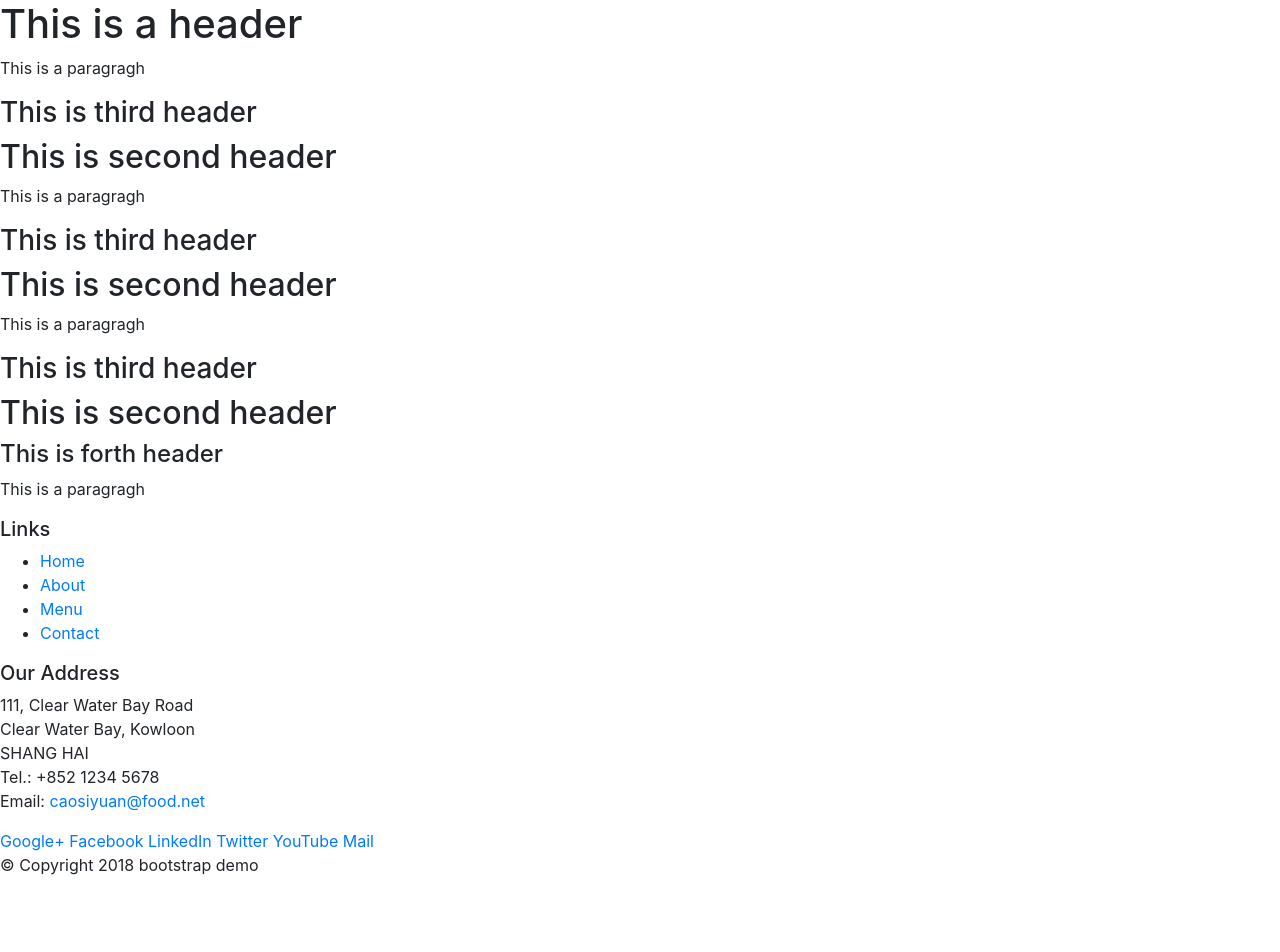
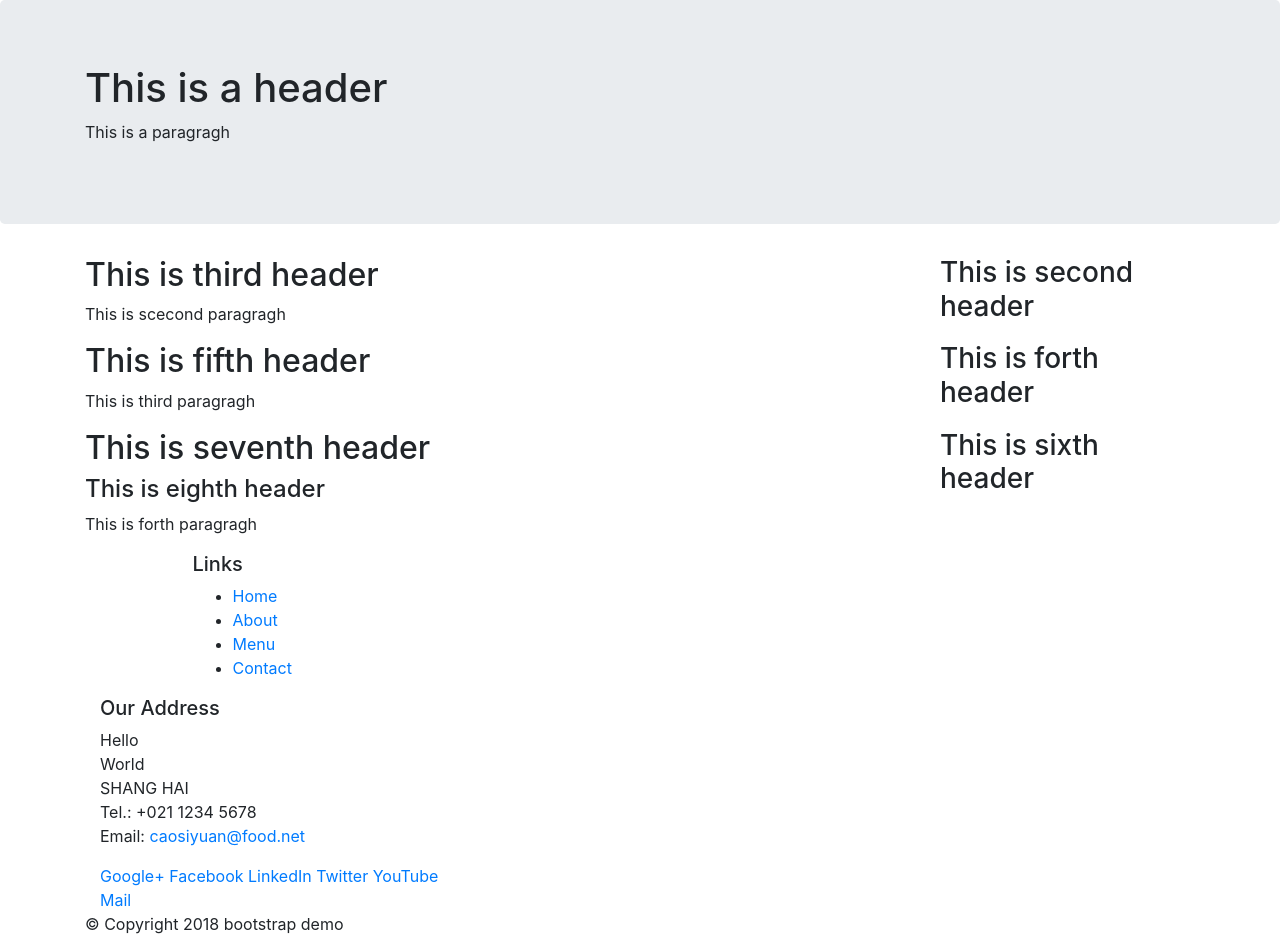
Before and after one commit to cao-si-yuan/bootstrap-demo, a website: page index.html in a window 1280 px wide. Before the commit the page ends 893 px from the top, so only its background shows below. Drawn offline with nearby package versions, Linux system fonts and the light colour scheme.

Commit message:
setup bootstrap grid

```diff
--- a/index.html
+++ b/index.html
@@ -14,57 +14,57 @@
 
 <body>
 
-    <header>
-        <div>
-            <div>
-                <div>
+    <header class="jumbotron">
+        <div class="container">
+            <div class="row">
+                <div class="col-12 col-sm-6">
                     <h1>This is a header</h1>
                     <p>This is a paragragh</p>
                 </div>
-                <div>
+                <div class="col-12 col-sm">
                 </div>
             </div>
         </div>
     </header>
 
-    <div>
-        <div>
-            <div>
-                <h3>This is third header</h3>
+    <div class="container">
+        <div class="row">
+            <div class="col-12 col-sm-4 order-sm-last col-md-3">
+                <h3>This is second header</h3>
             </div>
-            <div>
-                <h2>This is second header</h2>
-                <p>This is a paragragh</p>
+            <div class="col col-sm order-sm-first col-md">
+                <h2>This is third header</h2>
+                <p>This is scecond paragragh</p>
             </div>
         </div>
 
 
-        <div>
-            <div>
-                <h3>This is third header</h3>
+        <div class="row">
+            <div class="col-12 col-sm-4 order-sm-last col-md-3">
+                <h3>This is forth header</h3>
             </div>
-            <div>
-                <h2>This is second header</h2>
-                <p>This is a paragragh</p>
+            <div class="col col-sm order-sm-first col-md">
+                <h2>This is fifth header</h2>
+                <p>This is third paragragh</p>
             </div>
         </div>
 
-        <div>
-            <div>
-                <h3>This is third header</h3>
+        <div class="row">
+            <div class="col-12 col-sm-4 order-sm-last col-md-3">
+                <h3>This is sixth header</h3>
             </div>
-            <div>
-                <h2>This is second header</h2>
-                <h4>This is forth header</h4>
-                <p>This is a paragragh</p>
+            <div class="col col-sm order-sm-first col-md">
+                <h2>This is seventh header</h2>
+                <h4>This is eighth header</h4>
+                <p>This is forth paragragh</p>
             </div>
         </div>
     </div>
 
     <footer>
-        <div>
-            <div>
-                <div>
+        <div class="container">
+            <div class"row">
+                <div class="col-4 offset-1 col-sm-2">
                     <h5>Links</h5>
                     <ul>
                         <li><a href="#">Home</a></li>
@@ -73,17 +73,17 @@
                         <li><a href="#">Contact</a></li>
                     </ul>
                 </div>
-                <div>
+                <div class="col-7 col-sm-5">
                     <h5>Our Address</h5>
                     <address>
-		              111, Clear Water Bay Road<br>
-		              Clear Water Bay, Kowloon<br>
+		              Hello<br>
+		              World<br>
 		              SHANG HAI<br>
-		              Tel.: +852 1234 5678<br>
-		              Email: <a href="mailto:confusion@food.net">caosiyuan@food.net</a>
+		              Tel.: +021 1234 5678<br>
+		              Email: <a href="mailto:cao@food.net">caosiyuan@food.net</a>
 		           </address>
                 </div>
-                <div>
+                <div class="col-12 col-sm-4">
                     <div>
                         <a href="http://google.com/+">Google+</a>
                         <a href="http://www.facebook.com/profile.php?id=">Facebook</a>
@@ -94,8 +94,8 @@
                     </div>
                 </div>
            </div>
-           <div>
-                <div>
+           <div class="row">
+                <div class="col-auto">
                     <p>© Copyright 2018 bootstrap demo</p>
                 </div>
            </div>
```
